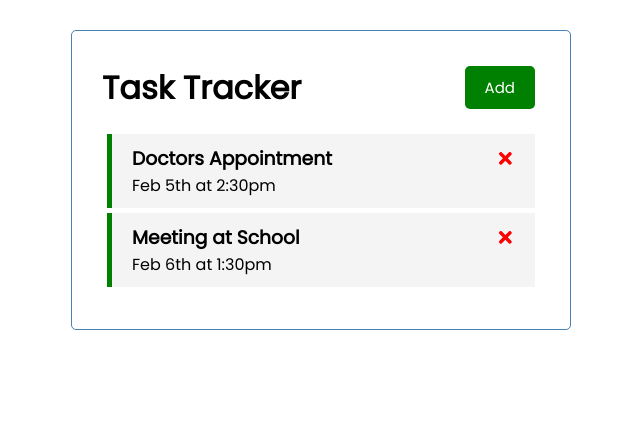
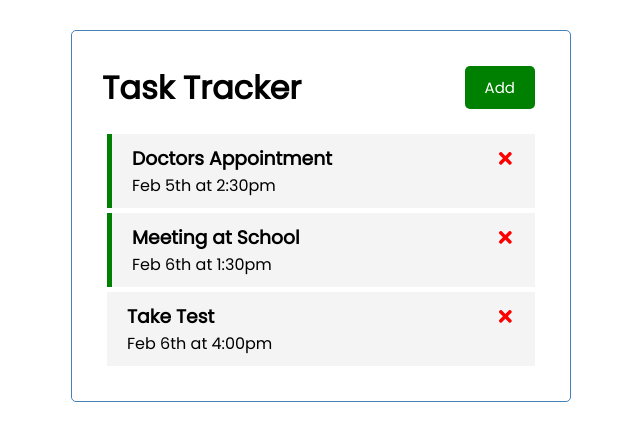
Before and after one commit to benrafalski/TaskTracker, a React (Create React App) app in the folder react-task-tracker/: page / in a window 1280 px wide. Shown: the top 440 px of the page, without its empty margins (319-959 px from the left). Built offline with nearby package versions, Linux system fonts and the light colour scheme; data requests are answered from the project's data file.

Commit message:
Add Task to Server

```diff
--- a/react-task-tracker/db.json
+++ b/react-task-tracker/db.json
@@ -11,6 +11,12 @@
       "text": "Meeting at School",
       "day": "Feb 6th at 1:30pm",
       "reminder": true
+    },
+    {
+      "text": "Take Test",
+      "day": "Feb 6th at 4:00pm",
+      "reminder": false,
+      "id": 3
     }
   ]
 }
--- a/react-task-tracker/src/App.js
+++ b/react-task-tracker/src/App.js
@@ -24,10 +24,23 @@ const App = () => {
   }
 
   // Add a Task
-  const addTask = (task) => {
-    const id = Math.floor(Math.random() * 10000) + 1
+  const addTask = async (task) => {
+    const res = await fetch('http://localhost:5000/tasks', {
+      method: 'POST',
+      headers: {
+        'Content-type': 'application/json'
+      },
+      body: JSON.stringify(task)
+    })
+
+    const data = await res.json()
+
+    setTasks([...tasks, data])
+
+    // Original Add Task Method
+    /* const id = Math.floor(Math.random() * 10000) + 1
     const newTask = { id, ...task }
-    setTasks([...tasks, newTask])
+    setTasks([...tasks, newTask]) */
   }
 
   // Delete a Task
```
